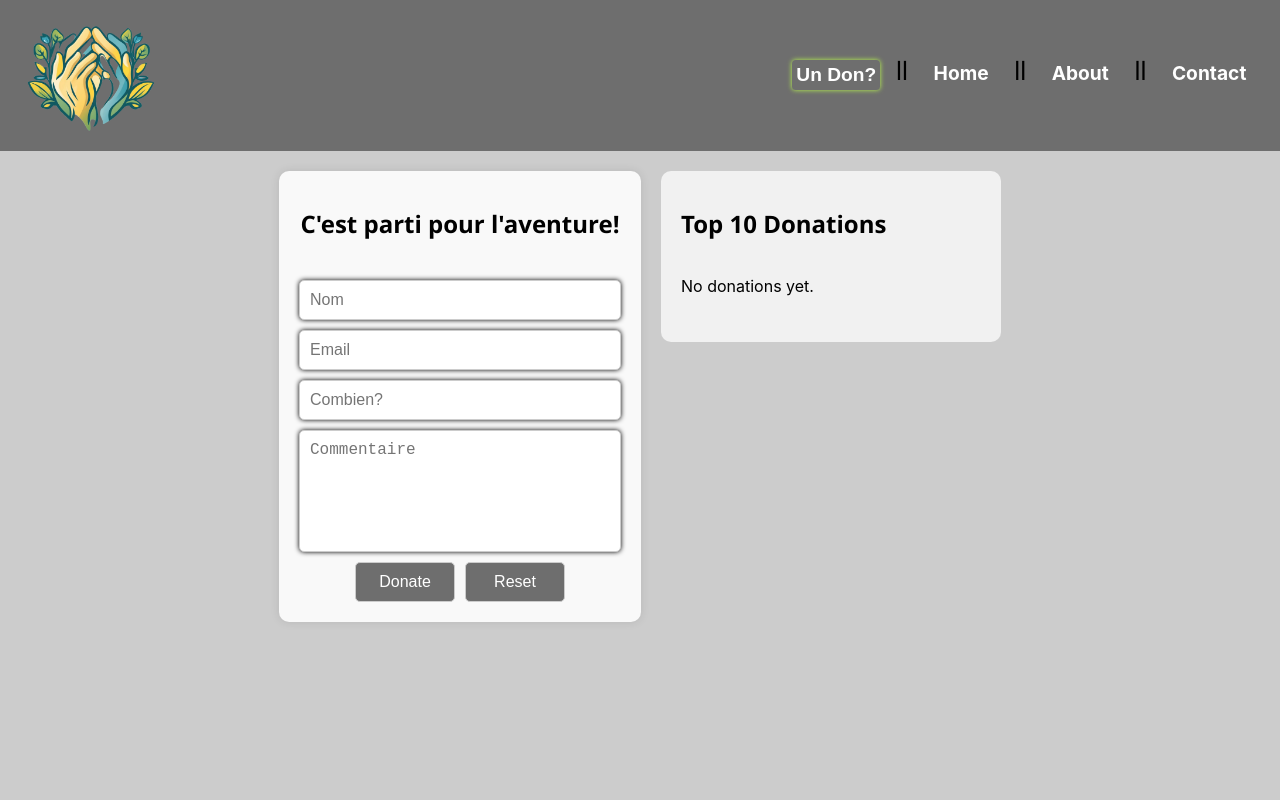
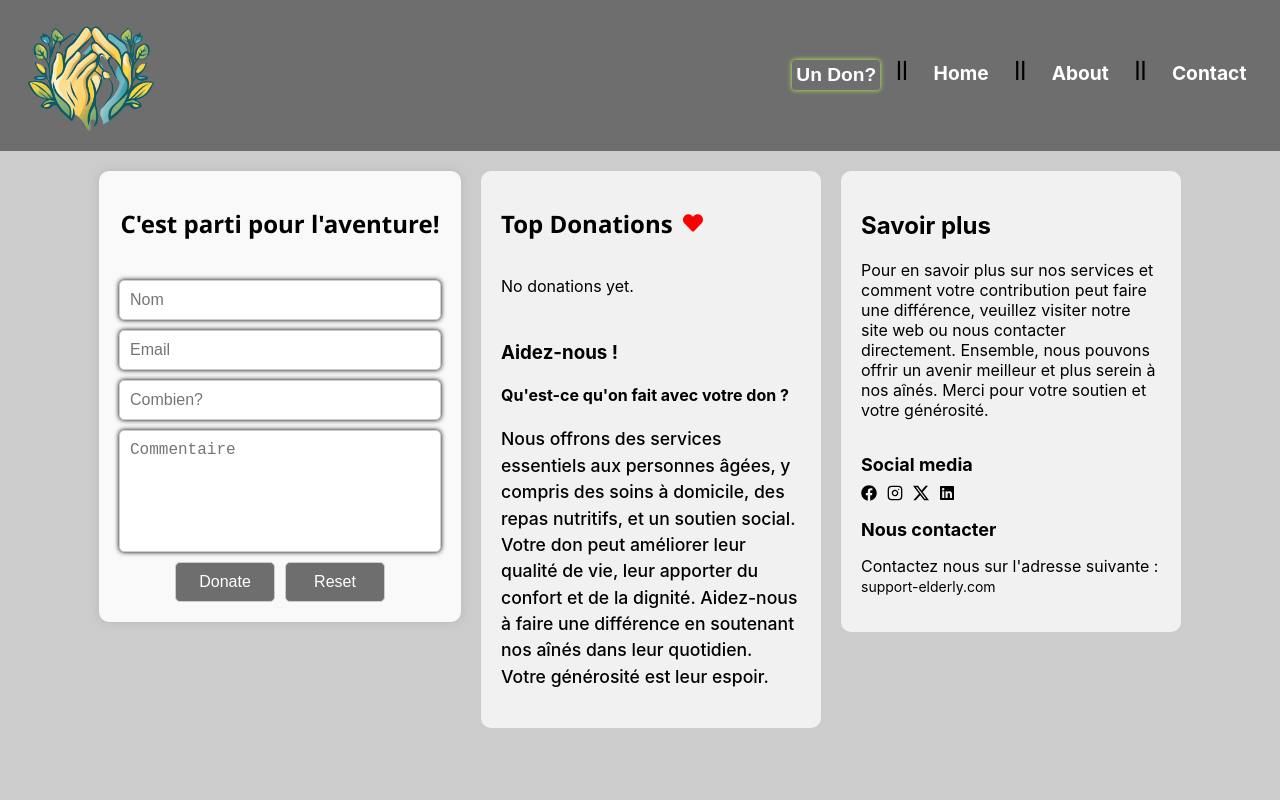
Before and after one commit to Hashem195/ReactEstiam, a React (Create React App) app: page /donate in a window 1280 px wide. Shown: the top 800 px of the page. Built offline with nearby package versions, Linux system fonts and the light colour scheme.

Commit message:
modifcations Moreinfo.js component service

```diff
--- a/src/Comoposents/Don/Donate.js
+++ b/src/Comoposents/Don/Donate.js
@@ -1,7 +1,9 @@
 // Donate.js
 import React, { useState } from "react";
 import styled from "styled-components";
-
+import Service from "./Service";
+import { FaHeart } from "react-icons/fa";
+import MoreInfo from "./MoreInfo";
 const Donate = () => {
   const [donations, setDonations] = useState([]);
   const [name, setName] = useState("");
@@ -75,7 +77,16 @@ const Donate = () => {
         </Form>
       </ContainerForm>
       <DonationList>
-        <Title>Top 10 Donations</Title>
+        <Title>
+          Top Donations
+          <FaHeart
+            style={{
+              color: "red",
+              marginLeft: "10px",
+              fontSize: "20px",
+            }}
+          />
+        </Title>
         <List>
           {donations.length === 0 ? (
             <ListItem>No donations yet.</ListItem>
@@ -87,7 +98,9 @@ const Donate = () => {
             ))
           )}
         </List>
+        <Service />
       </DonationList>
+      <MoreInfo />
     </BigContainer>
   );
 };
@@ -200,6 +213,9 @@ const BigContainer = styled.div`
   @media (max-width: 600px) {
     flex-direction: column;
     align-items: center;
+    justify-content: center;
+    padding: 10px;
+    height: auto;
   }
 `;
 
--- /dev/null
+++ b/src/Comoposents/Don/MoreInfo.js
@@ -0,0 +1,105 @@
+import React from "react";
+import styled from "styled-components";
+import { FaFacebook } from "react-icons/fa";
+import { FiInstagram } from "react-icons/fi";
+import { BsTwitterX } from "react-icons/bs";
+import { FaLinkedin } from "react-icons/fa";
+const MoreInfo = () => {
+  return (
+    <Info>
+      <div>
+        <h2>Savoir plus </h2>
+        <p>
+          Pour en savoir plus sur nos services et comment votre contribution
+          peut faire une différence, veuillez visiter notre site web ou nous
+          contacter directement. Ensemble, nous pouvons offrir un avenir
+          meilleur et plus serein à nos aînés. Merci pour votre soutien et votre
+          générosité.
+        </p>
+      </div>
+      <h3>Social media</h3>
+
+      <Social>
+        <StyledFaFacebook />
+        <StyledFiInstagram />
+        <StyledBsTwitterX />
+        <StyledFaLinkedin />
+      </Social>
+      <div>
+        <h3>Nous contacter</h3>
+        <p>
+          Contactez nous sur l'adresse suivante :{" "}
+          <a href="/contact">support-elderly.com</a>
+        </p>
+      </div>
+    </Info>
+  );
+};
+const StyledFaLinkedin = styled(FaLinkedin)`
+  transition: transform 0.2s;
+  &:hover {
+    transform: scale(1.2);
+  }
+`;
+const StyledBsTwitterX = styled(BsTwitterX)`
+  transition: transform 0.2s;
+  &:hover {
+    transform: scale(1.2);
+  }
+`;
+const StyledFaFacebook = styled(FaFacebook)`
+  transition: transform 0.2s;
+  &:hover {
+    transform: scale(1.2);
+  }
+`;
+const StyledFiInstagram = styled(FiInstagram)`
+  transition: transform 0.2s;
+  &:hover {
+    transform: scale(1.2);
+  }
+`;
+const Social = styled.div`
+  flex-direction: row;
+  display: flex;
+  align-items: center;
+  cursor: pointer;
+  gap: 10px;
+  &:hover {
+  }
+  @media (max-width: 600px) {
+    display: flex;
+  }
+`;
+
+const Info = styled.div`
+  display: flex;
+  flex-direction: column;
+  width: 300px;
+  padding: 20px;
+  margin-left: 20px;
+  background-color: #f1f1f1;
+  border-radius: 10px;
+  h3 {
+    margin-bottom: 10px;
+    font-size: 18px;
+    font-weight: bold;
+  }
+  a {
+    color: black;
+    font-size: 14px;
+    text-decoration: none;
+    margin-bottom: 0.5em;
+    &:hover {
+      font-weight: bold;
+    }
+  }
+
+  @media (max-width: 600px) {
+    width: 75%;
+    margin-left: 0;
+    margin-top: 20px;
+    height: auto;
+  }
+`;
+export default MoreInfo;
--- /dev/null
+++ b/src/Comoposents/Don/Service.js
@@ -0,0 +1,42 @@
+import styled from "styled-components";
+
+const Service = () => {
+  return (
+    <div>
+      <h3>Aidez-nous !</h3>
+      <h4>Qu'est-ce qu'on fait avec votre don ?</h4>
+      <Para>
+        Nous offrons des services essentiels aux personnes âgées, y compris des
+        soins à domicile, des repas nutritifs, et un soutien social. Votre don
+        peut améliorer leur qualité de vie, leur apporter du confort et de la
+        dignité. Aidez-nous à faire une différence en soutenant nos aînés dans
+        leur quotidien. Votre générosité est leur espoir.
+      </Para>
+    </div>
+  );
+};
+
+const Para = styled.p`
+  font-size: 1.1em;
+  line-height: 1.5;
+  margin: 1em 0;
+  font-weight: 500;
+  @media (max-width: 900px) {
+    font-size: 1em;
+    line-height: 1.3;
+    margin: 0.5em 0;
+  }
+  @media (max-width: 600px) {
+    font-size: 1em;
+    line-height: 1.2;
+
+    margin-bottom: 0.4em;
+  }
+  @media (max-width: 400px) {
+    font-size: 0.8em;
+    line-height: 1.1;
+    margin-bottom: 0.4em;
+  }
+`;
+
+export default Service;
--- a/src/Comoposents/Footer/Footer.js
+++ b/src/Comoposents/Footer/Footer.js
@@ -2,6 +2,7 @@ import React from "react";
 import Logo from "../Header/Logo";
 import Newsletter from "../Newsletter/Newsletter";
 import styled, { keyframes } from "styled-components";
+
 // the links are not done yet
 // only AUTRES ARE FINISHED
 const Footer = () => {
@@ -57,7 +58,7 @@ const Footer = () => {
               FAQ
             </Linker>
             <li>CGU</li>
-            <li>Mentions légales</li>
+            <li>Mention Legal</li>
           </SectionItem>
         </Section>
         <Section>
--- /dev/null
+++ b/src/Comoposents/Footer/MentionLegal/MentionLegal.js
@@ -0,0 +1,96 @@
+import React from "react";
+import styled from "styled-components";
+
+const MentionLegal = () => {
+  return (
+    <Container>
+      <Head>Mention legal</Head>
+      <Firstdiv>
+        <p>
+          Conformément aux dispositions des articles 6-III et 19 de la Loi n°
+          2004-575 du 21 juin 2004 pour la confiance dans l’économie numérique,
+          nous portons à la connaissance des utilisateurs et visiteurs du site
+          www.elderlyhelp.eu les informations suivantes:
+        </p>
+      </Firstdiv>
+      <div>
+        <h2>Editeur du site www.elderyhelp.eu :</h2>
+        <p>
+          SAS Keewe
+          <br />
+          Capital social : 3420.86 euros
+          <br />
+          Siège social et adresse postale : 7 rue Progrès 93100 Montreuil
+          <br />
+          RCS : Bobigny B 882 584 469
+          <br />
+          Code APE : 6619B
+          <br />
+          Numéro de TVA intracommunautaire : FR 00 882 584 469
+          <br />
+          Adresse de courrier électronique : contact@keewe.eu
+          <br />
+          Directeur de la publication : VOISIN Vincent
+        </p>
+      </div>
+    </Container>
+  );
+};
+const Container = styled.div`
+  display: flex;
+  flex-direction: column;
+
+  width: 100%;
+  height: auto;
+  background: #ccc;
+  color: black;
+  @media (max-width: 600px) {
+    font-size: 0.8em;
+    padding: 0.5em;
+
+    text-align: center;
+    justify-content: center;
+    height: auto;
+  }
+`;
+const Firstdiv = styled.div`
+  display: flex;
+  flex-direction: column;
+  padding-left: 3em;
+  width: 80%;
+  height: 20vh;
+  background: #ccc;
+  color: black;
+  @media (max-width: 600px) {
+    font-size: 0.8em;
+    margin-bottom: 1em;
+    margin-top: 1em;
+    padding: 0.5em;
+    width: 90%;
+    margin: 0 auto;
+    text-align: center;
+    justify-content: center;
+    height: auto;
+  }
+`;
+const Head = styled.h1`
+  font-size: 1.5em;
+  font-weight: bold;
+  height: 150px;
+  background: #ccc;
+  text-align: center;
+
+  @media (max-width: 600px) {
+    font-size: 1.2em;
+    height: 50px;
+    margin-bottom: 0.5em;
+    margin-top: 0.5em;
+    padding: 0.5em;
+    width: 90%;
+    margin: 0 auto;
+    text-align: center;
+    justify-content: center;
+  }
+`;
+
+export default MentionLegal;
--- a/src/Comoposents/HomePage/Partenariat.js
+++ b/src/Comoposents/HomePage/Partenariat.js
@@ -10,6 +10,7 @@ const partners = [
   { url: "./partner6.png", link: "https://partner6.com" },
   { url: "./partner5.png", link: "https://partner5.com" },
   { url: "./partner6.png", link: "https://partner6.com" },
+  { url: "./partner1.jpg", link: "https://partner1.com" },
 ];
 
 const Partenariat = () => {
@@ -33,6 +34,7 @@ const GridHeader = styled.h2`
   font-size: 1.5em;
   font-weight: 700;
   margin-bottom: 0.8em;
+  grid-column: 1 / -1;
   text-align: start;
   @media (max-width: 900px) {
     font-size: 0.9em;
--- a/src/index.js
+++ b/src/index.js
@@ -2,7 +2,7 @@ import React from "react";
 import ReactDOM from "react-dom/client";
 import { BrowserRouter as Router, Route, Routes } from "react-router-dom";
 import "./index.css";
-import App from "./App";
+import MentionLegal from "./Comoposents/Footer/MentionLegal/MentionLegal";
 import reportWebVitals from "./reportWebVitals";
 import Header from "./Comoposents/Header/Header";
 import Home from "./Comoposents/HomePage/Home";
@@ -15,10 +15,11 @@ const Index = () => {
       <Router>
         <Header />
         <Routes>
+          <Route path="/" element={<Home />} />
+          <Route path="*" element={<Home />} />
           <Route path="/donate" element={<Donate />} />
+          <Route path="/MentionLegal" element={<MentionLegal />} />
         </Routes>
-        <Home />
-        <App />
         <Footer />
       </Router>
     </React.StrictMode>
```
